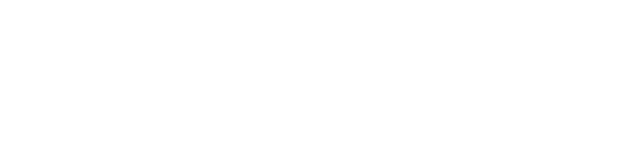
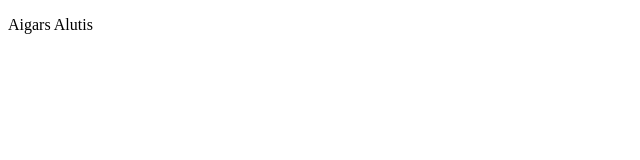
Before and after one commit to Altiuss/TestProjectAigars, a plain HTML site: page index.html in a window 1280 px wide. Shown: the whole page, without its empty margins (0-640 px from the left). Drawn offline with Linux system fonts and the light colour scheme.

Commit message:
aigars merge branch

```diff
--- a/index.html
+++ b/index.html
@@ -6,5 +6,9 @@
     <meta name="viewport" content="width=device-width, initial-scale=1.0" />
     <title>Document</title>
   </head>
-  <body></body>
+  <body>
+    <div>
+      <p>Aigars Alutis</p>
+    </div>
+  </body>
 </html>
```
